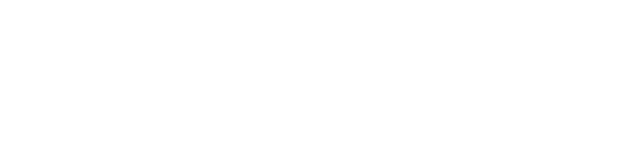
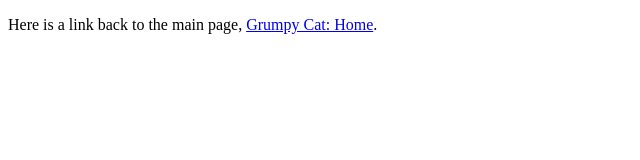
Before and after one commit to Roburlion/grumpy-cat, a plain HTML site: page links.html in a window 1280 px wide. Shown: the whole page, without its empty margins (0-640 px from the left). Drawn offline with Linux system fonts and the light colour scheme.

Commit message:
linked back to home from links

```diff
--- a/links.html
+++ b/links.html
@@ -15,6 +15,6 @@
     <title>Grumpy Cat: Links</title>
 </head>
 <body>
-
+    <p>Here is a link back to the main page, <a href="/index.html">Grumpy Cat: Home</a>.</p>
 </body>
 </html>
```
